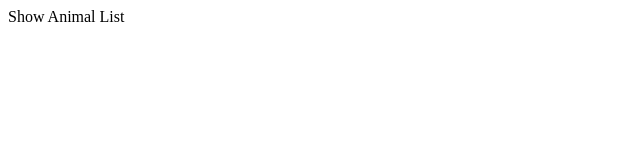
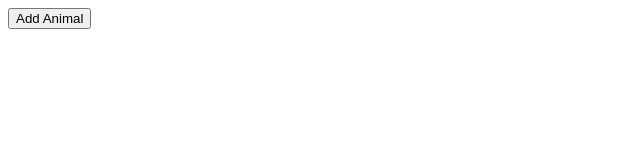
Before and after one commit to me-coderaider/react-state-dynamic-content, a React (Create React App) app: page / in a window 1280 px wide. Shown: the top 160 px of the page, without its empty margins (0-640 px from the left). Built offline with nearby package versions, Linux system fonts and the light colour scheme.

Commit message:
added a button and variations of writing event-handler function

```diff
--- a/src/AnimalShow.js
+++ b/src/AnimalShow.js
@@ -1,5 +1,9 @@
 function AnimalShow() {
-    return <div>Cow!!</div>;
+    return (
+        <div>
+            <button>Add Animal</button>
+        </div>
+    );
 }
 
 export default AnimalShow;
--- a/src/App.js
+++ b/src/App.js
@@ -1,5 +1,40 @@
 function App() {
-    return <div>Show Animal List</div>;
+    // variation 1:
+    // const handleClick = () => {
+    //     console.log("button clicked");
+    // };
+
+    // variation 2:
+    // const handleClick = function () {
+    //     console.log("button clicked");
+    // };
+    return (
+        <div>
+            {/* <button onClick={handleClick}>Add Animal</button> */}
+            {/** variation 3: */}
+            {/* <button
+                onClick={function () {
+                    console.log("button clicked");
+                }}
+            >
+                Add Animal
+            </button> */}
+
+            {/* variation 4: */}
+            {/* <button
+                onClick={() => {
+                    console.log("button clicked");
+                }}
+            >
+                Add Animal
+            </button> */}
+
+            {/* variation 5: */}
+            <button onClick={() => console.log("button clicked")}>
+                Add Animal
+            </button>
+        </div>
+    );
 }
 
 export default App;
```
